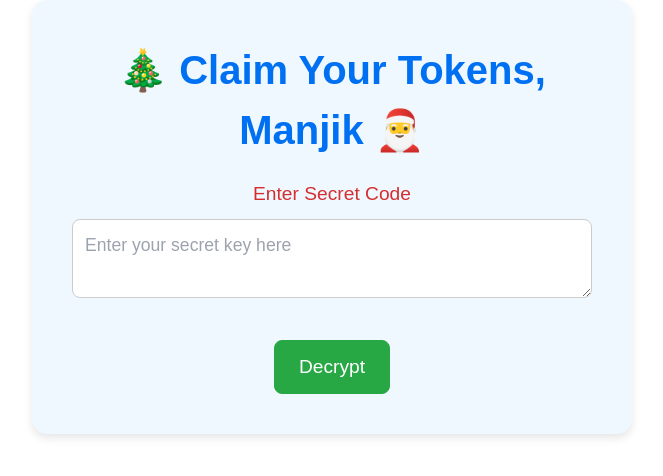
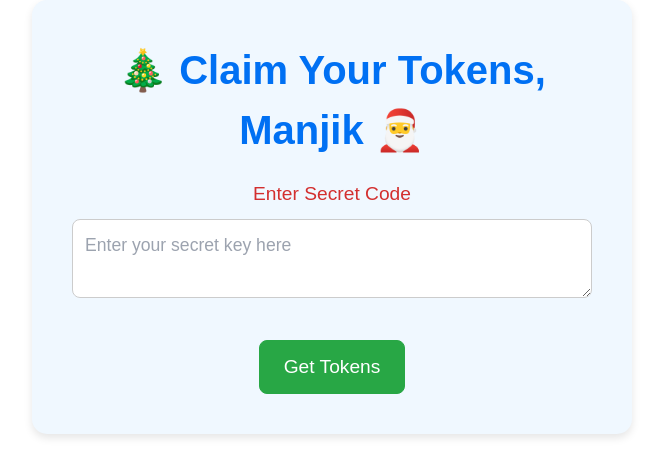
Before and after one commit to sushant-rumsan/chrst, a Next.js app: page / in a window 1280 px wide. Shown: the top 476 px of the page, without its empty margins (308-971 px from the left). Built offline with nearby package versions, Linux system fonts and the light colour scheme.

Commit message:
minor-ui

```diff
--- a/app/page.tsx
+++ b/app/page.tsx
@@ -8,8 +8,6 @@ export default function AES() {
   const [decryptedText, setDecryptedText] = useState("");
   const [popperMessage, setPopperMessage] = useState<string | null>(null);
 
-
-  // Decrypt the text and display popper
   const decryptText = (encryptedText: string, key: string) => {
     try {
       const bytes = CryptoJS.AES.decrypt(encryptedText, key.toLowerCase());
@@ -26,7 +24,6 @@ export default function AES() {
       setPopperMessage("❌ Incorrect secret key. Please try again.");
     }
 
-    // Hide the popper after 3 seconds
     setTimeout(() => setPopperMessage(null), 3000);
   };
 
@@ -52,7 +49,7 @@ export default function AES() {
           onClick={() => decryptText(encryptedText, secretKey)}
           className="decrypt-button"
         >
-          Decrypt
+          Get Tokens
         </button>
       </div>
 
```
